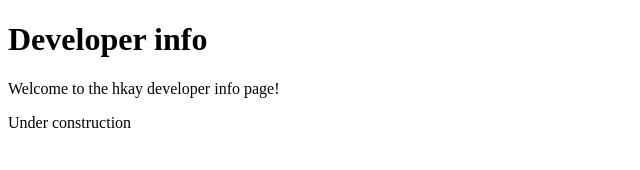
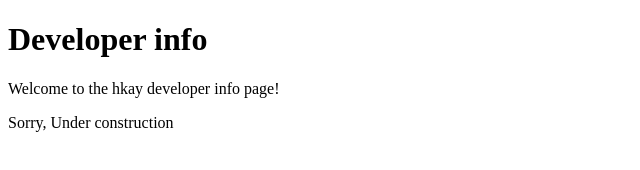
Before and after one commit to hkay2/hkay2.github.io, a plain HTML site: page developer/index.html in a window 1280 px wide. Shown: the full height of the page, 0-640 px from the left. Drawn offline with Linux system fonts and the light colour scheme.

Commit message:
Update index.html

```diff
--- a/developer/index.html
+++ b/developer/index.html
@@ -9,6 +9,6 @@
 	</h1>
 	Welcome to the hkay developer info page!
 	<P>
-	    Under construction
+	   Sorry, Under construction
     </body>
 </html>
```
